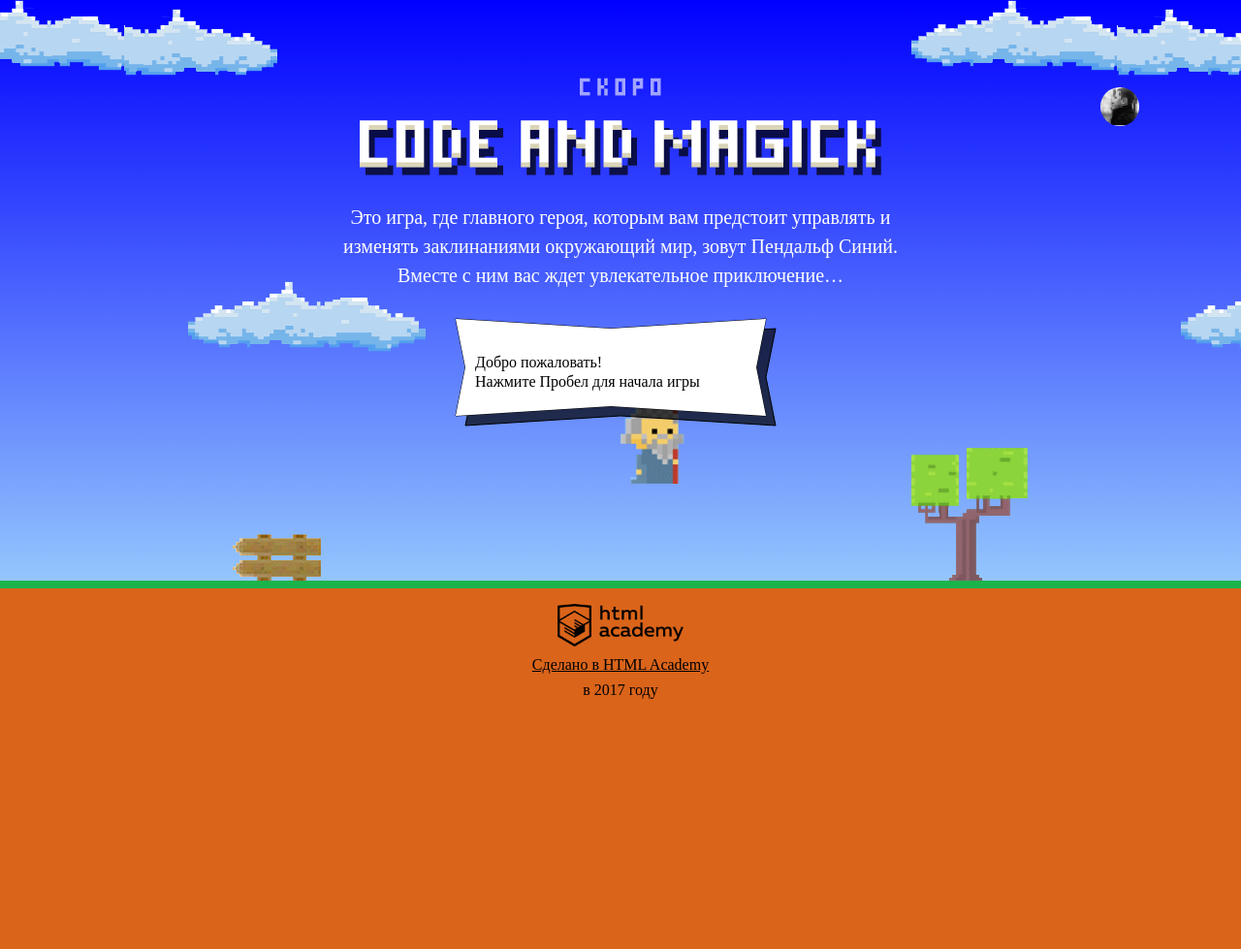
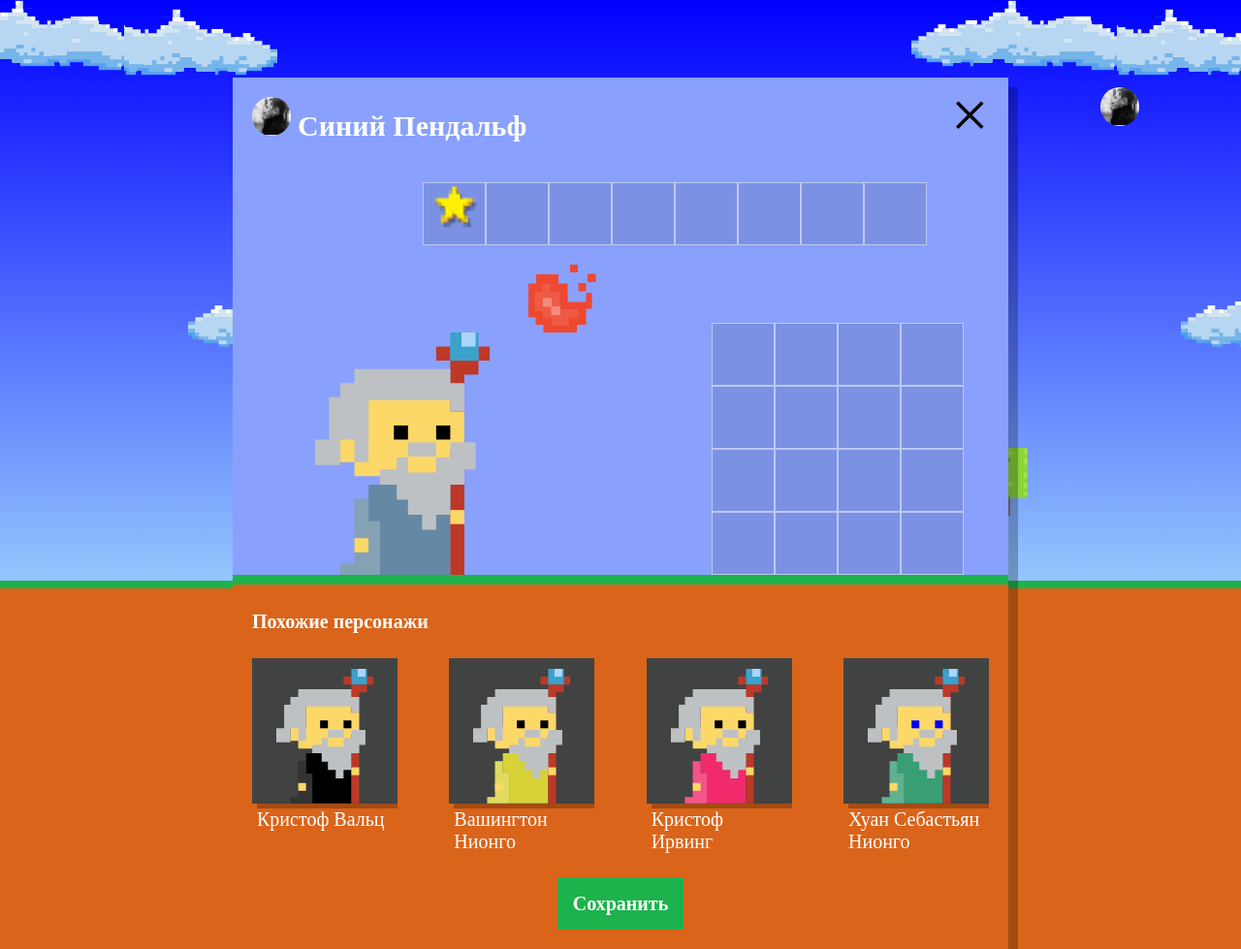
Before and after one commit to kalinichenko364/Code-Magic, a website: page index.html in a window 1280 px wide. Shown: the whole page at 97% size. Before the commit the page ends 800 px from the top, so only its background shows below. Drawn offline with Linux system fonts and the light colour scheme; a web font is replaced by a local one.

Commit message:
3.1. нас орда (Генерация списка случайных волшебников)

```diff
--- a/index.html
+++ b/index.html
@@ -204,6 +204,7 @@
 </script>
 
 <script src="js/stat.js"></script>
+<script src="js/setup.js"></script>
 
 <script src="js/game.js"></script>
 
--- /dev/null
+++ b/js/setup.js
@@ -0,0 +1,65 @@
+'use strict';
+
+// Показать попап
+var userDialog = document.querySelector('.setup');
+userDialog.classList.remove('hidden');
+
+// Показать волшебников
+userDialog.querySelector('.setup-similar').classList.remove('hidden');
+
+var similarListElement = userDialog.querySelector('.setup-similar-list');
+
+var similarWizardTemplate = document.querySelector('#similar-wizard-template')
+    .content
+    .querySelector('.setup-similar-item');
+
+
+var WIZARD_NAMES = ['Иван', 'Хуан Себастьян', 'Мария', 'Кристоф', 'Виктор', 'Юлия', 'Люпита', 'Вашингтон'];
+var WIZARD_SURNAMES = ['да Марья', 'Верон', 'Мирабелла', 'Вальц', 'Онопко', 'Топольницкая', 'Нионго', 'Ирвинг'];
+var COAT_COLORS = ['rgb(101, 137, 164)', 'rgb(241, 43, 107)', 'rgb(146, 100, 161)', 'rgb(56, 159, 117)', 'rgb(215, 210, 55)', 'rgb(0, 0, 0)'];
+var EYES_COLORS = ['black', 'red', 'blue', 'yellow', 'green'];
+
+// Рандомная выборка одного элемента из массива
+var getRandomArrayElement = function (arr) {
+  return arr[Math.floor(Math.random() * arr.length)];
+};
+
+// Создать обьект одного рандомного волшебника
+var createWizard = function () {
+  var wizard = {};
+  wizard.name = getRandomArrayElement(WIZARD_NAMES);
+  wizard.surname = getRandomArrayElement(WIZARD_SURNAMES);
+  wizard.coatColor = getRandomArrayElement(COAT_COLORS);
+  wizard.eyesColor = getRandomArrayElement(EYES_COLORS);
+  return wizard;
+};
+
+// Создать массив из рандомных волшебников заданого количества
+var createWizardsArray = function (quantity) {
+  var wizards = [];
+  for (var i = 0; i < quantity; i++) {
+    wizards.push(createWizard());
+  }
+  return wizards;
+};
+
+// Записать в переменную 4 вошебника
+var wizards = createWizardsArray(4);
+
+// Создать один елемент волшебника на основе шаблона разметки
+var renderWizard = function (wizard) {
+  var wizardElement = similarWizardTemplate.cloneNode(true);
+
+  wizardElement.querySelector('.setup-similar-label').textContent = wizard.name + ' ' + wizard.surname;
+  wizardElement.querySelector('.wizard-coat').style.fill = wizard.coatColor;
+  wizardElement.querySelector('.wizard-eyes').style.fill = wizard.eyesColor;
+
+  return wizardElement;
+};
+
+// Сгенерировать список волшебников из шаблона одного рандомного
+var fragment = document.createDocumentFragment();
+for (var i = 0; i < wizards.length; i++) {
+  fragment.appendChild(renderWizard(wizards[i]));
+}
+similarListElement.appendChild(fragment);
```
